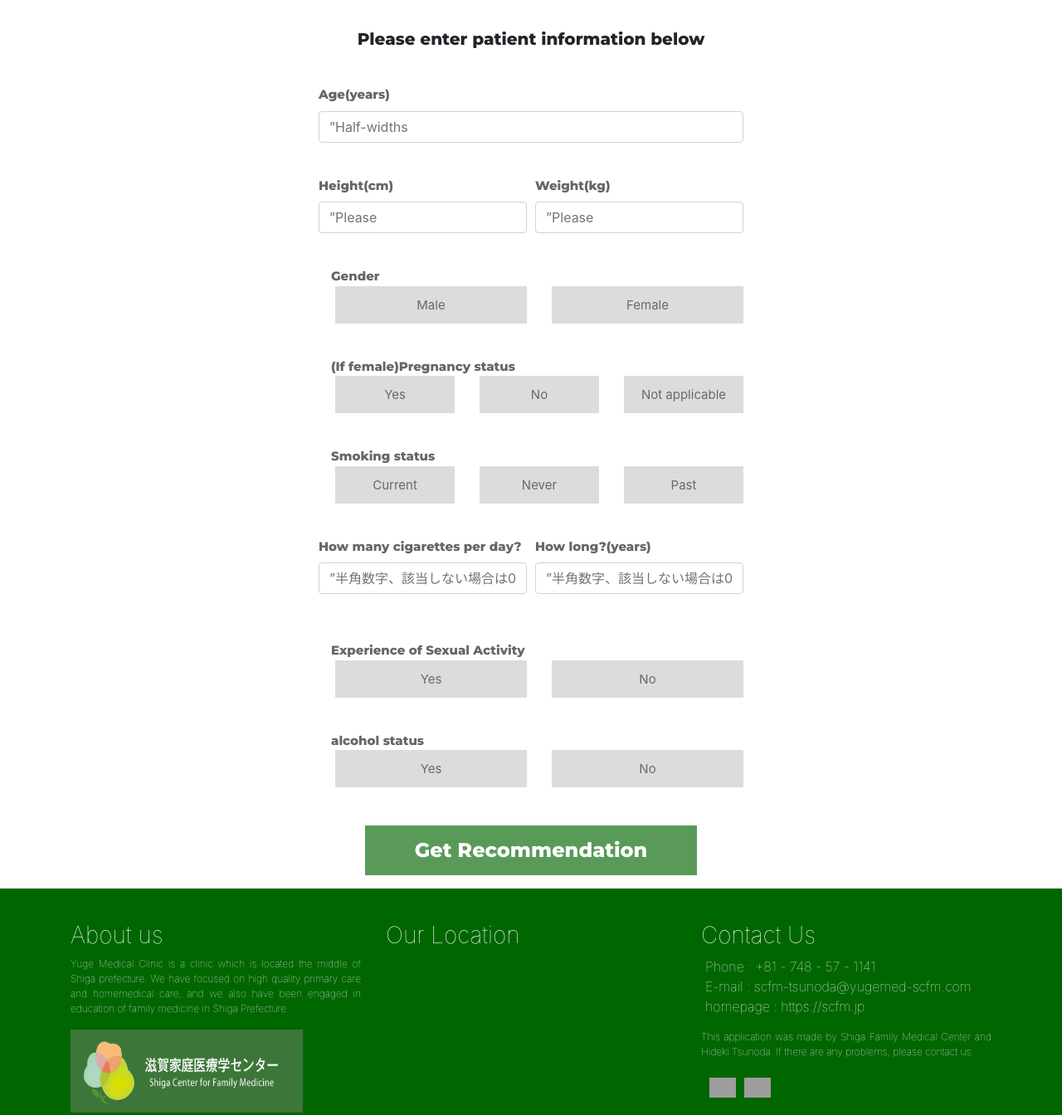
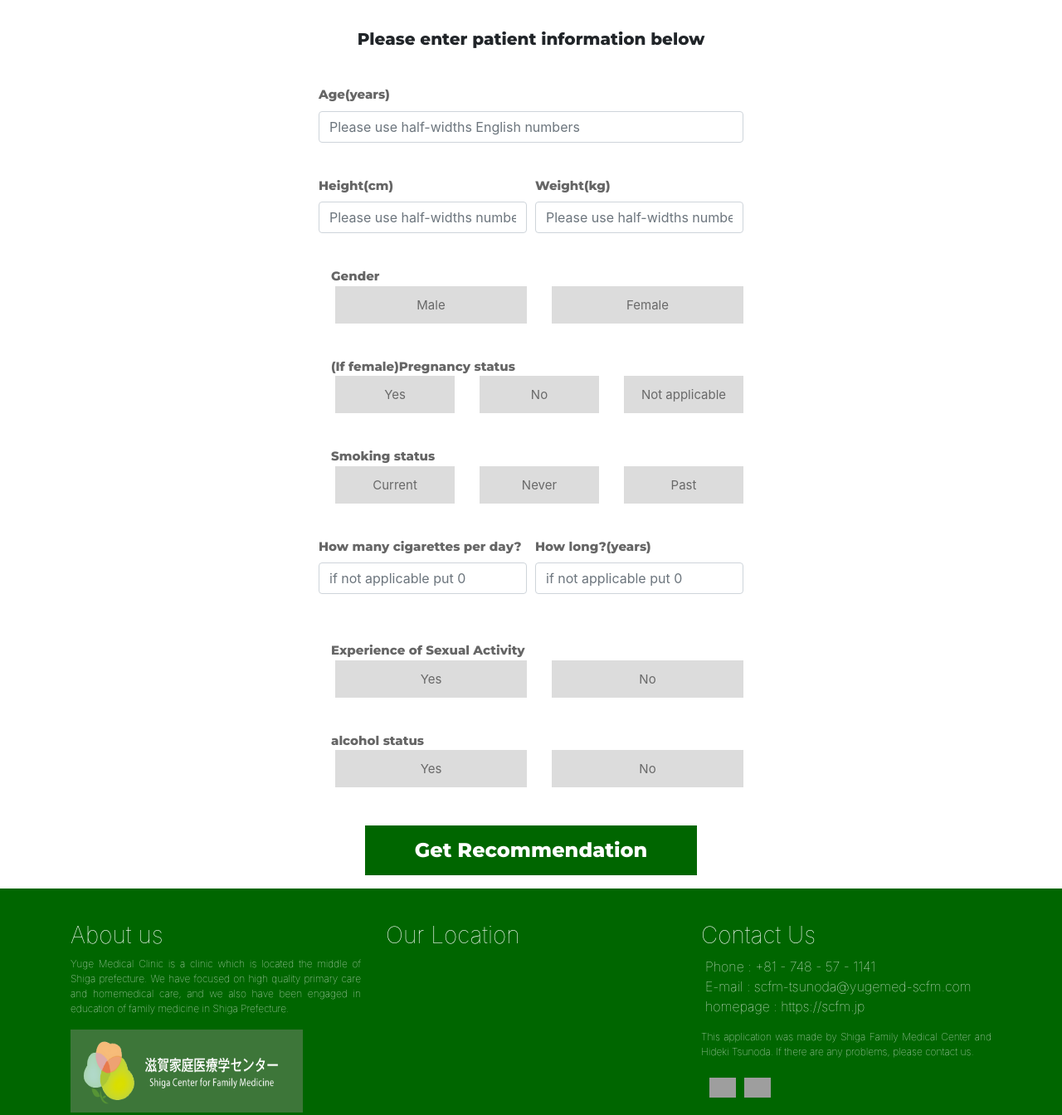
Before and after one commit to tsunochan0731/koikesensei, a Flask app: page /index in a window 1280 px wide. Shown: the part 240-1584 px from the top of the page at 83% size. Run offline with Flask 2, Linux system fonts and the light colour scheme; some libraries are stand-ins or nearby versions; grey boxes are pictures that could not be loaded.

Commit message:
“共有”

```diff
--- a/app.py
+++ b/app.py
@@ -61,7 +61,7 @@ def calculation():
         result.append(cancers.prostate_ca())
 
     #以下Others
-    if age > 20:
+    if smoking == 1:
         result.append(others.smoking())
     if age >= 50 and gender == "f":
         result.append(others.osteopolosis())
--- a/cancers.py
+++ b/cancers.py
@@ -1,5 +1,5 @@
 def colon_ca():
-    return "大腸癌：弓削MCでは50-75歳の患者に10年毎の下部消化管内視鏡あるいは、毎年の便潜血検査を推奨する。下部消化管内視鏡は当院で実施可能であり、医療保険(3割負担)で約6300円(2100点)である。便潜血は40歳以上であれば自治体からの助成があり、患者負担500円で実施可能である。なお、さらに若年層(45歳〜49歳)への検査適応、76歳〜85歳のご高齢患者については検診の適応について議論のある領域であり、一律に規定しない。"
+    return "大腸癌:弓削MCでは50-75歳の患者に10年毎の下部消化管内視鏡あるいは、毎年の便潜血検査を推奨する。下部消化管内視鏡は当院で実施可能であり、医療保険(3割負担)で約6300円(2100点)である。便潜血は40歳以上であれば自治体からの助成があり、患者負担500円で実施可能である。なお、さらに若年層(45歳〜49歳)への検査適応、76歳〜85歳のご高齢患者については検診の適応について議論のある領域であり、一律に規定しない。"
 
 def gastric_ca():
     return "胃癌:弓削MCでは50歳以上の患者に2-3年毎の上部消化管内視鏡を推奨する。年齢の上限は規定しない。上部消化管内視鏡は当院で実施可能であり、医療保険(3割負担)で約3750円(1250点)である。"
--- a/static/index.css
+++ b/static/index.css
@@ -24,7 +24,7 @@
 .main-result{
   font-size:15px;
   font-family: "SF Pro Text","SF Pro Icons","Helvetica Neue","Helvetica","Arial",sans-serif;
-  margin:0px 50%;
+  margin:0px 30%;
   padding:0px;
   text-align:left;
 }
@@ -49,7 +49,7 @@ span{
   text-align    : center;
   cursor        : pointer;
   padding       : 12px 60px;
-  background: rgba(0,100,0,0.65);
+  background: #006600;
   color         : #ffffff;
   transition    : .3s;
   font-family: 'Montserrat', sans-serif;
--- a/templates/index.html
+++ b/templates/index.html
@@ -23,17 +23,17 @@
         <div class="form-row">
           <div class="form-group col-sm-12">
             <label for="age" class="item">Age(years)</label>
-            <input type="text" class="form-control" name="age" required pattern="[0-9]{1,3}" placeholder=”Half-widths characters”>
+            <input type="text" class="form-control" name="age" required pattern="[0-9]{1,3}" placeholder="Please use half-widths English numbers">
           </div>
         </div>
         <div class="form-row">
           <div class="form-group col-sm-6">
             <label for="height" class="item">Height(cm)</label>
-            <input type="text" class="form-control" name="height" required pattern="[0-9]{1,3}" placeholder=”Please use half-width English numbers”>
+            <input type="text" class="form-control" name="height" required pattern="[0-9]{1,3}" placeholder="Please use half-widths numbers">
           </div>
           <div class="form-group col-sm-6">
             <label for="age" class="item">Weight(kg)</label>
-            <input type="text" class="form-control" name="weight" required pattern="[0-9]{1,3}" placeholder=”Please use half-width English numbers”>
+            <input type="text" class="form-control" name="weight" required pattern="[0-9]{1,3}" placeholder="Please use half-widths numbers">
           </div>
          </div>
 
@@ -106,11 +106,11 @@
          <div class="form-row">
            <div class="form-group col-sm-6">
              <label for="howmany" class="item">How many cigarettes per day?</label>
-             <input type ="text" class="form-control" name="number_of_smoking" required pattern="[0-9]{1,3}" placeholder=”半角数字、該当しない場合は0と入力してください”></p>
+             <input type ="text" class="form-control" name="number_of_smoking" required pattern="[0-9]{1,3}" placeholder="if not applicable put 0"></p>
            </div>
            <div class="form-group col-sm-6">
              <label for="howlong" class="item">How long?(years)</label>
-             <input type ="text" class="form-control" name="years_of_smoking" required pattern="[0-9]{1,2}" placeholder=”半角数字、該当しない場合は0と入力してください”></p>
+             <input type ="text" class="form-control" name="years_of_smoking" required pattern="[0-9]{1,2}" placeholder="if not applicable put 0"></p>
            </div>
          </div>
 
--- a/templates/result.html
+++ b/templates/result.html
@@ -28,7 +28,6 @@
     <div class="main-result">
       <p class="thema2">本患者に推奨されるヘルスメンテナンスの項目は下記の通りです</p>
 
-      <caption>定義リスト(dl)の例：</caption>
       <dl>
       {% for i in result %}
         <dt>{{ i.split(':')[0] }}</dt>
--- a/templates/toppage.html
+++ b/templates/toppage.html
@@ -26,7 +26,7 @@
             </div>
           </div>
           <div class="button">
-            <button type="button" class="btn btn-outline-light btn-lg">Get Started!</button>
+            <button type="button" class="btn btn-outline-light btn-lg" onclick="location.href='index'">Get Started!</button>
           </div>
     </div>
   <script src="https://code.jquery.com/jquery-3.5.1.slim.min.js" integrity="sha384-DfXdz2htPH0lsSSs5nCTpuj/zy4C+OGpamoFVy38MVBnE+IbbVYUew+OrCXaRkfj" crossorigin="anonymous"></script>
```
